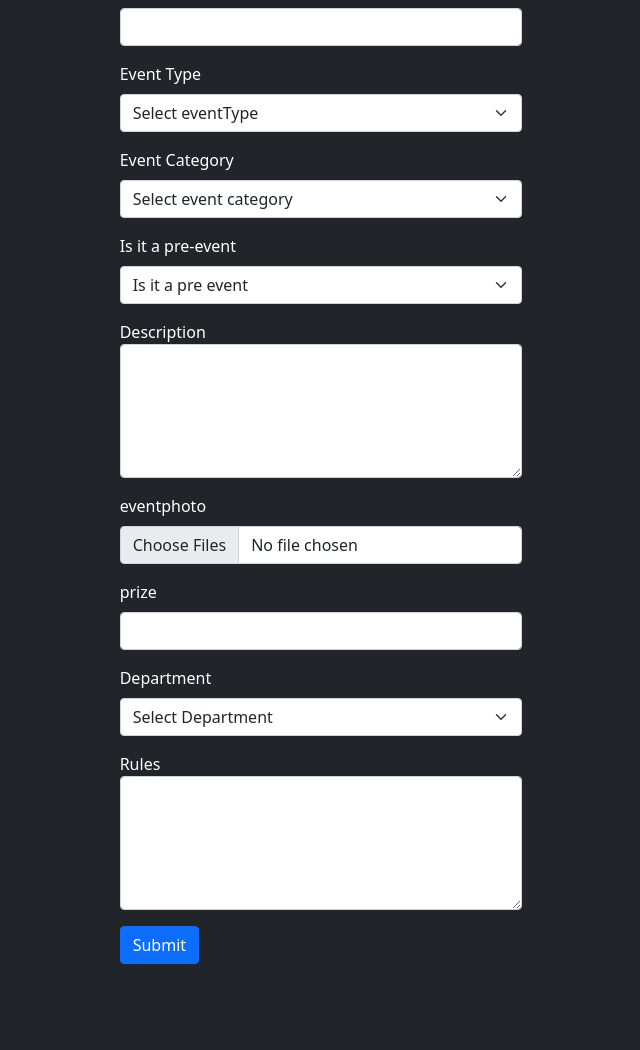
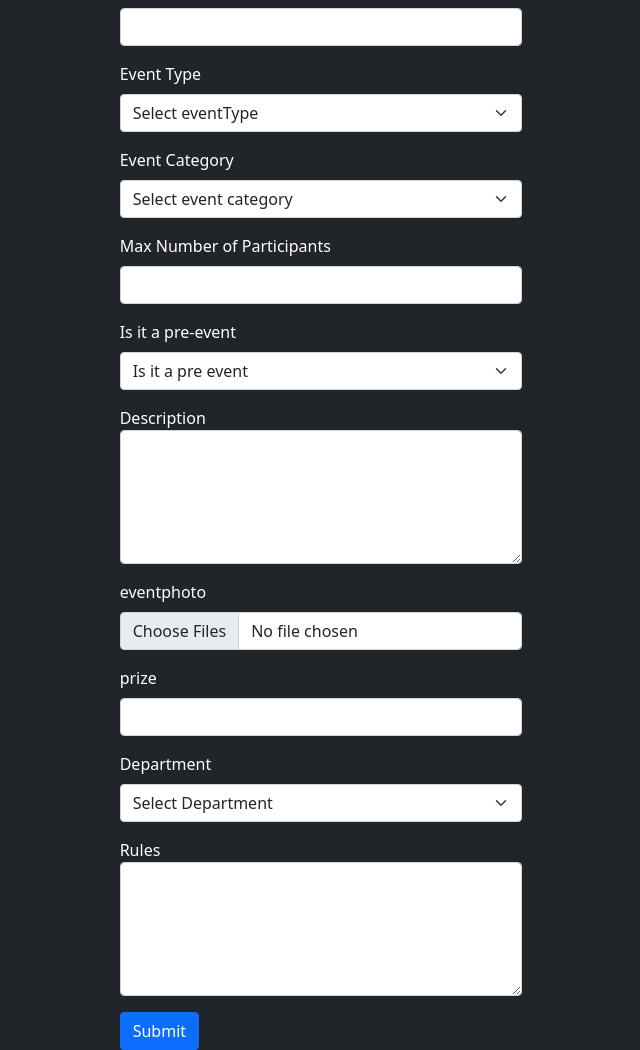
Before and after one commit to cgaswin/invento23-backend, a Node server app: page /api/v1/newevent in a window 1280 px wide. Shown: the part 888-1938 px from the top of the page, without its empty margins (319-959 px from the left). Before the commit the page ends 1852 px from the top, so only its background shows below. Run offline with Node 20, Linux system fonts and the light colour scheme; some libraries are stand-ins or nearby versions.

Commit message:
maxParticipants added

```diff
--- a/controllers/event.js
+++ b/controllers/event.js
@@ -47,6 +47,7 @@ exports.addEvent = BigPromise(async (req, res, next) => {
     regFeeTeam,
     eventType,
     category,
+    maxParticipants,
     isPreEvent,
     description,
     prize,
@@ -109,6 +110,7 @@ exports.addEvent = BigPromise(async (req, res, next) => {
     regFeeTeam,
     eventType,
     category,
+    maxParticipants,
     isPreEvent,
     description,
     photo: result ? {
--- a/models/event.js
+++ b/models/event.js
@@ -41,6 +41,9 @@ const eventSchema = new mongoose.Schema({
     type: String,
     required: [true, "please provide event category eg:workshop"],
   },
+  maxParticipants:{
+    type:Number
+  },
   isPreEvent: {
     type: String,
     required: [true, "Please provide if the event is a pre event"],
--- a/views/eventcreate.ejs
+++ b/views/eventcreate.ejs
@@ -168,6 +168,18 @@
         </div>
 
         <div class="mb-3">
+          <label for="maxParticipants" class="form-label">Max Number of Participants</label>
+          <input
+            type="number"
+            name="maxParticipants"
+            class="form-control"
+            id="maxParticipants"
+            aria-describedby="emailHelp"
+            min="1"
+          />
+        </div>
+
+        <div class="mb-3">
           <label for="isPreEvent" class="form-label">Is it a pre-event</label>
           <select
             name="isPreEvent"
@@ -179,6 +191,7 @@
             <option value="no">No</option>
           </select>
         </div>
+
 
 
         <div class="mb-3 ">
```
